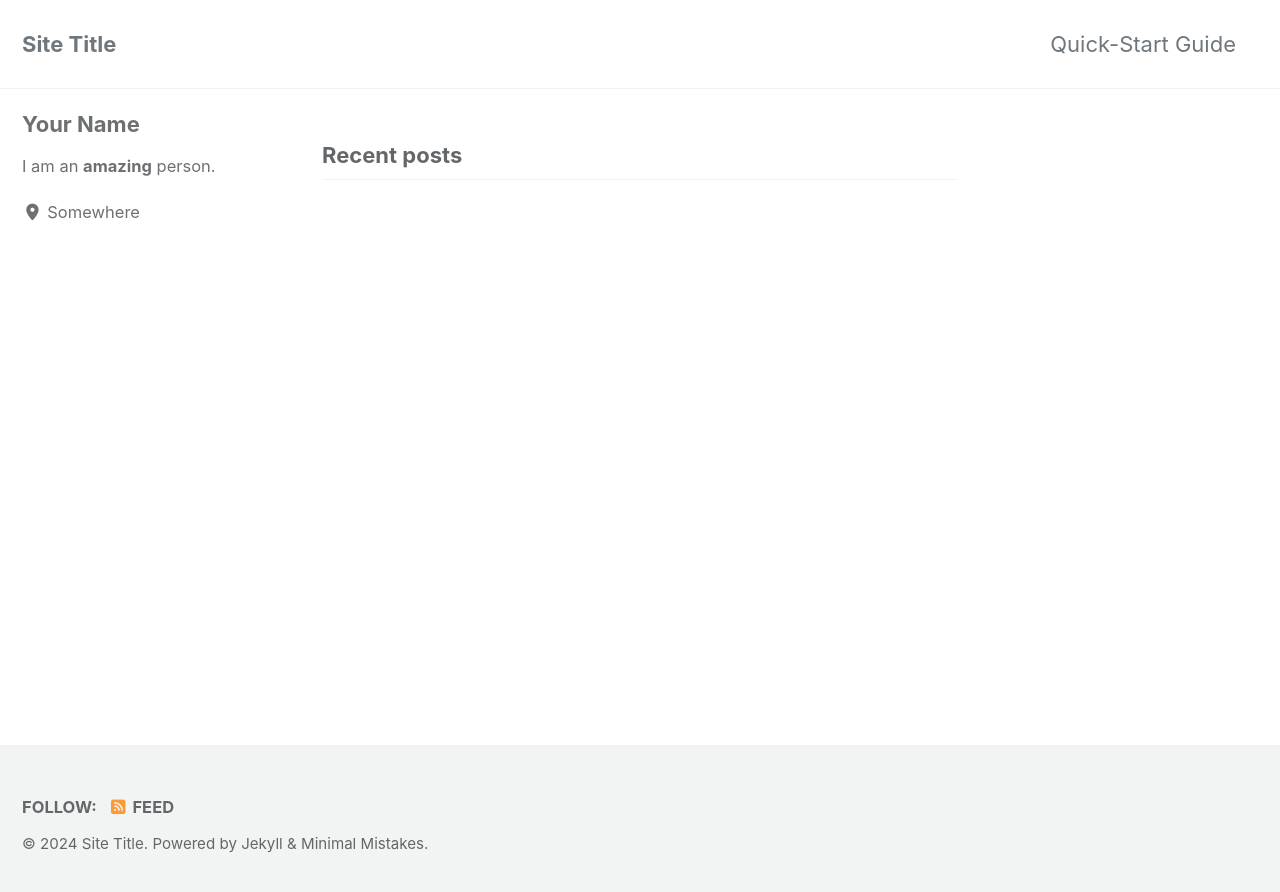
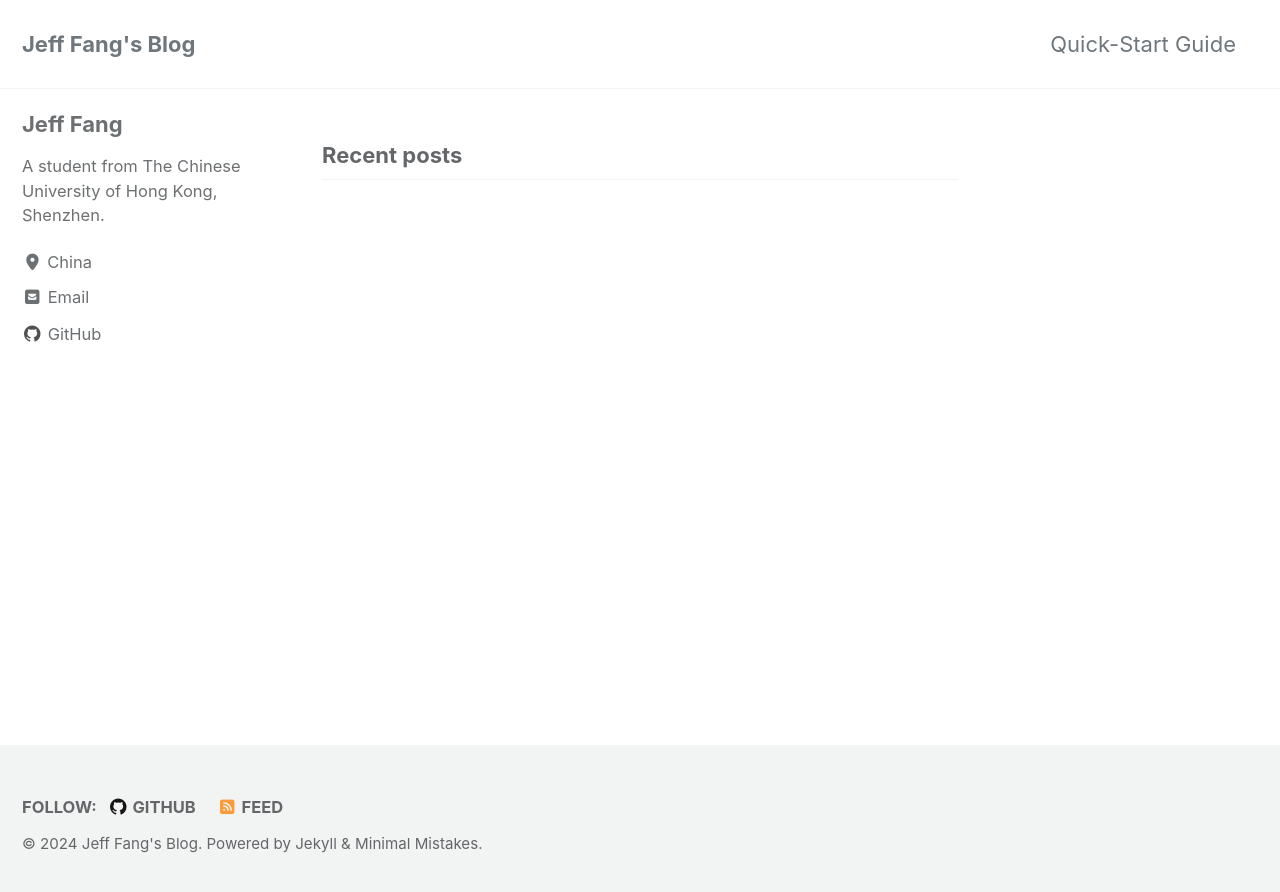
Before and after one commit to fzhwenzhou/fzhwenzhou.github.io, a Jekyll site: the page built from index.html, in a window 1280 px wide. Shown: the top 892 px of the page. Built offline with Jekyll 4.4.1, drawn with Linux system fonts in a browser that asks for light colours; cached includes are drawn as plain includes; the list of posts is cut into pages by our own code.

Commit message:
Personalize

```diff
--- a/_config.yml
+++ b/_config.yml
@@ -16,14 +16,14 @@ minimal_mistakes_skin    : "default" # "air", "aqua", "contrast", "dark", "dirt"
 
 # Site Settings
 locale                   : "en-US"
-title                    : "Site Title"
+title                    : "Jeff Fang's Blog"
 title_separator          : "-"
 subtitle                 : # site tagline that appears below site title in masthead
-name                     : "Your Name"
-description              : "An amazing website."
-url                      : # the base hostname & protocol for your site e.g. "https://mmistakes.github.io"
-baseurl                  : # the subpath of your site, e.g. "/blog"
-repository               : # GitHub username/repo-name e.g. "mmistakes/minimal-mistakes"
+name                     : "Jeff Fang"
+description              : "A student from The Chinese University of Hong Kong, Shenzhen."
+url                      : "https://fzhwenzhou.github.io"
+baseurl                  : "/"
+repository               : "fzhwenzhou/fzhwenzhou.github.io"
 teaser                   : # path of fallback teaser image, e.g. "/assets/images/500x300.png"
 logo                     : # path of logo image to display in the masthead, e.g. "/assets/images/88x88.png"
 masthead_title           : # overrides the website title displayed in the masthead, use " " for no title
@@ -112,15 +112,15 @@ analytics:
 
 # Site Author
 author:
-  name             : "Your Name"
+  name             : "Jeff Fang"
   avatar           : # path of avatar image, e.g. "/assets/images/bio-photo.jpg"
-  bio              : "I am an **amazing** person."
-  location         : "Somewhere"
+  bio              : "A student from The Chinese University of Hong Kong, Shenzhen."
+  location         : "China"
   email            :
   links:
     - label: "Email"
       icon: "fas fa-fw fa-envelope-square"
-      # url: "mailto:your.name@email.com"
+      url: "mailto:122090106@link.cuhk.edu.cn"
     - label: "Website"
       icon: "fas fa-fw fa-link"
       # url: "https://your-website.com"
@@ -132,7 +132,7 @@ author:
       # url: "https://facebook.com/"
     - label: "GitHub"
       icon: "fab fa-fw fa-github"
-      # url: "https://github.com/"
+      url: "https://github.com/fzhwenzhou"
     - label: "Instagram"
       icon: "fab fa-fw fa-instagram"
       # url: "https://instagram.com/"
@@ -148,7 +148,7 @@ footer:
       # url:
     - label: "GitHub"
       icon: "fab fa-fw fa-github"
-      # url:
+      url: "https://github.com/fzhwenzhou"
     - label: "GitLab"
       icon: "fab fa-fw fa-gitlab"
       # url:
```
